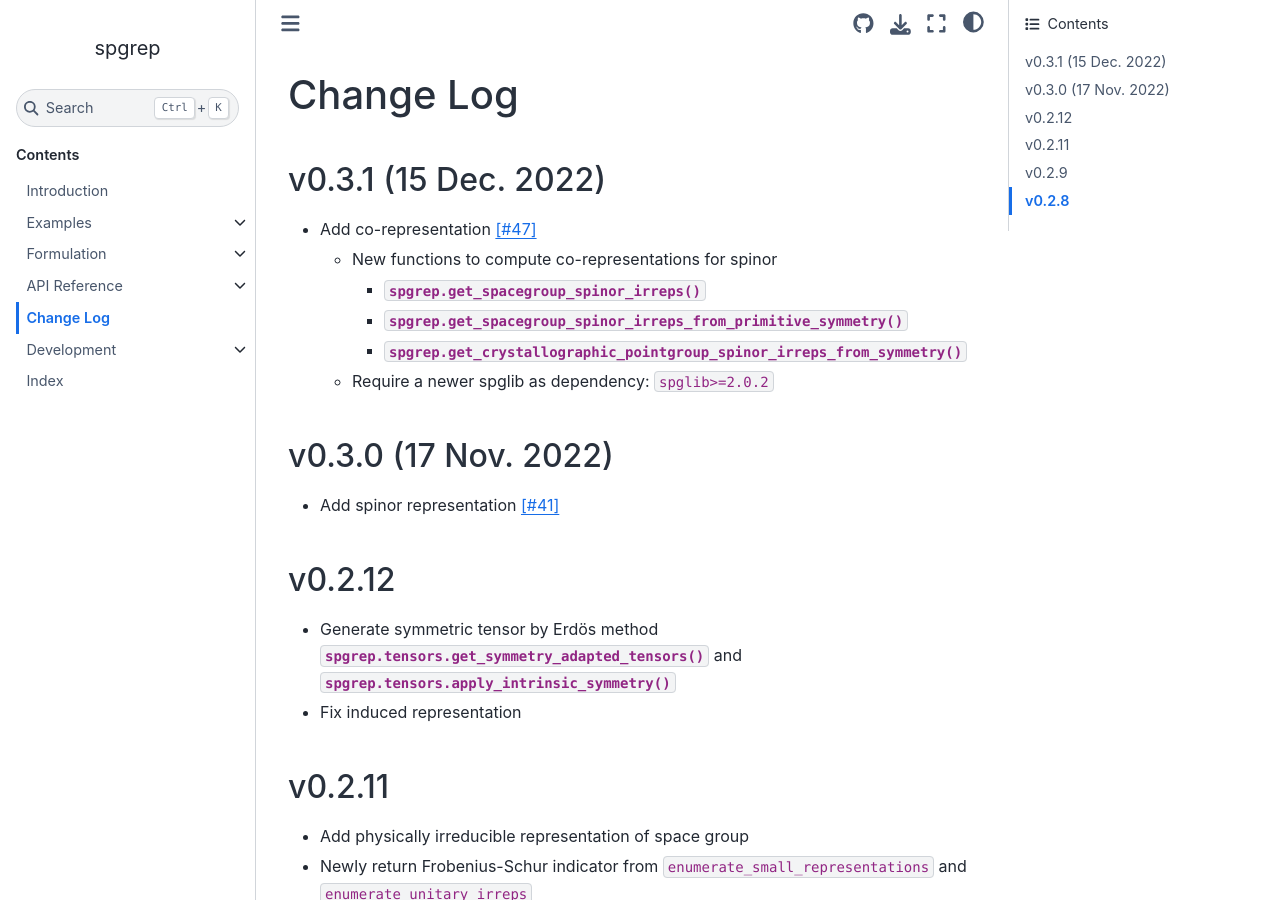
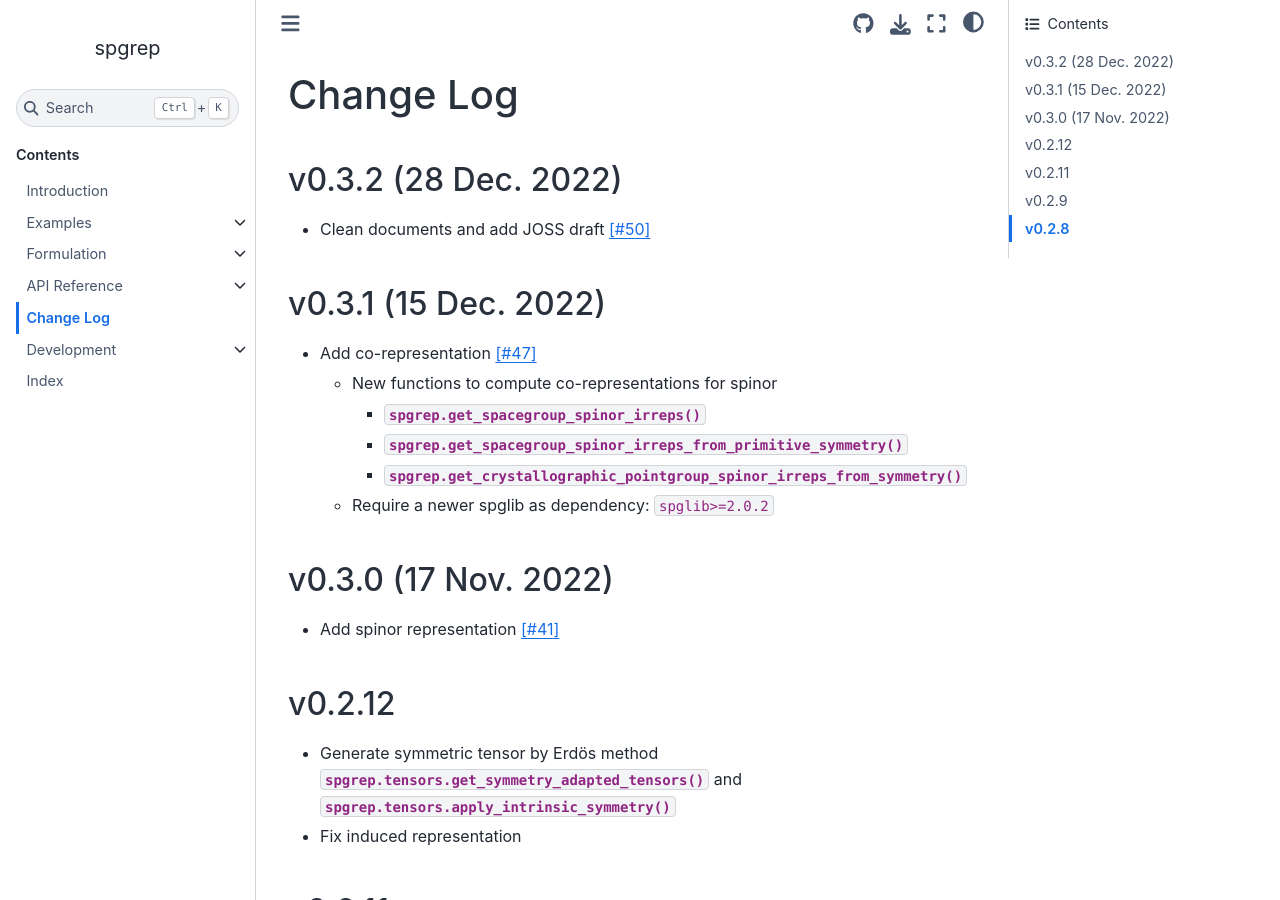
Before and after one commit to spglib/spgrep, a Sphinx documentation site: the page built from docs/changelog.md, in a window 1280 px wide and 900 px high. Built offline with Sphinx 7.4.7 and the Sphinx Book theme 1.1.4, drawn with Linux system fonts in a browser that asks for light colours.

Commit message:
Bump up version

```diff
--- a/docs/changelog.md
+++ b/docs/changelog.md
@@ -1,4 +1,7 @@
 # Change Log
+
+## v0.3.2 (28 Dec. 2022)
+- Clean documents and add JOSS draft [[#50]](https://github.com/spglib/spgrep/pull/50)
 
 ## v0.3.1 (15 Dec. 2022)
 
```
